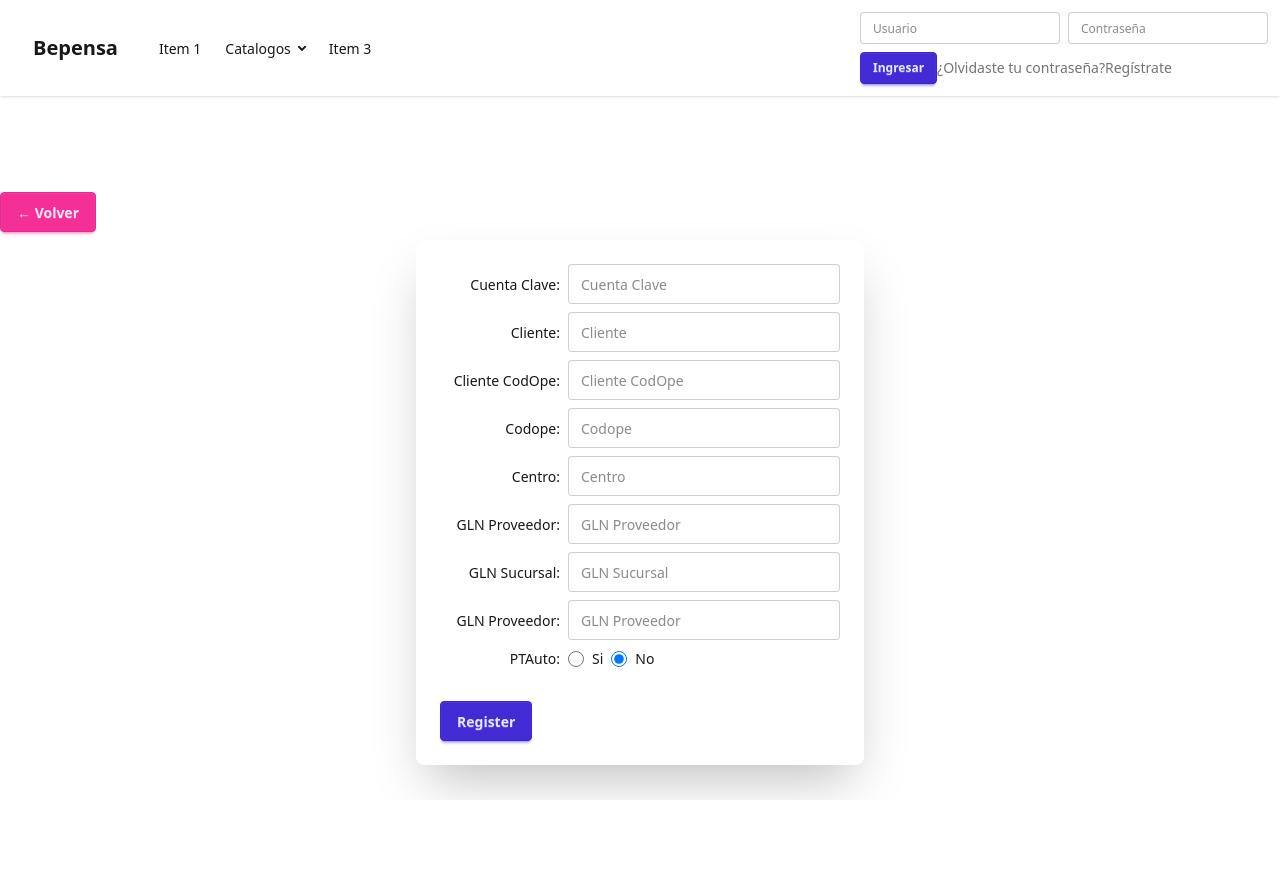
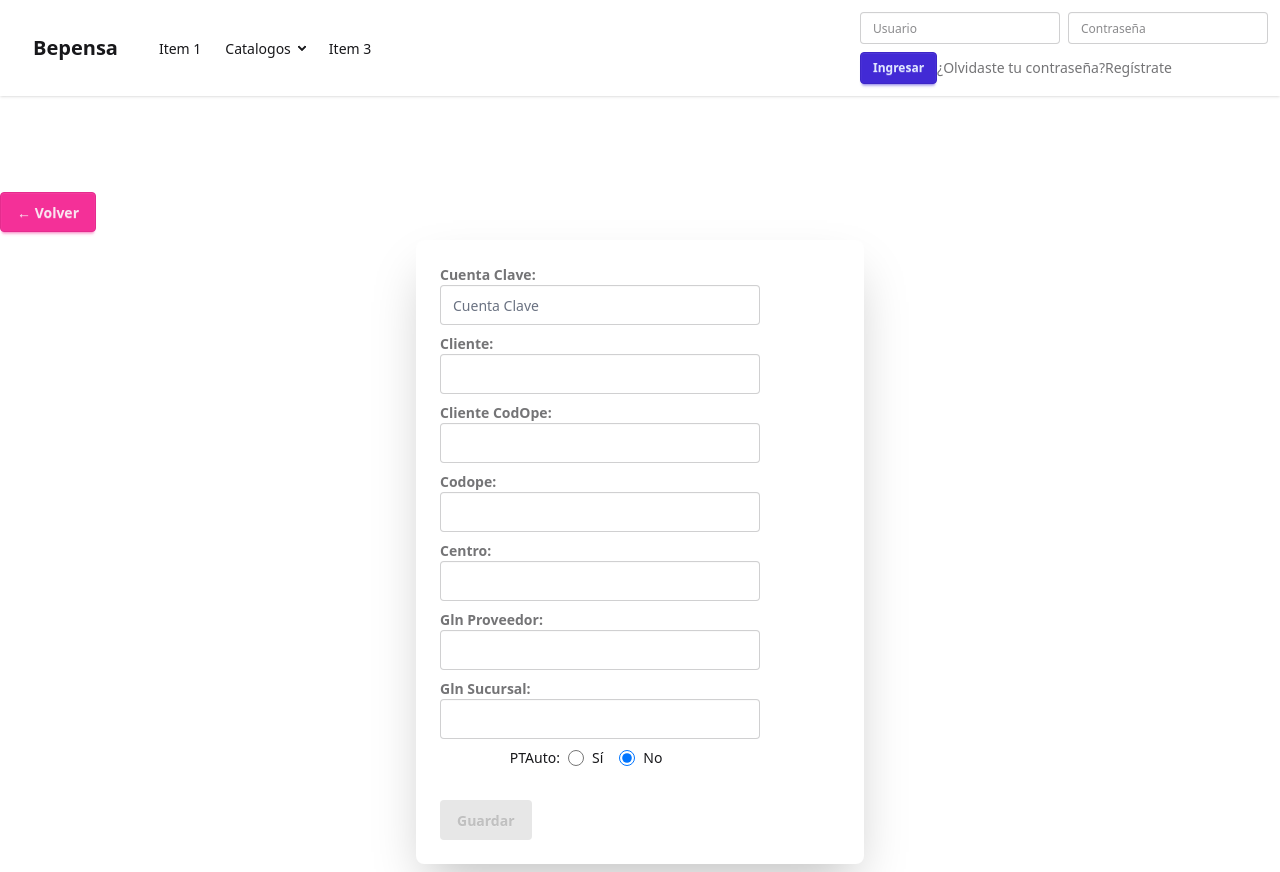
Before and after one commit to jeangelg/client, an Angular app: page /pedido-sugerido-clientes/new-pedido-sugerido-cliente in a window 1280 px wide. Before the commit the page ends 800 px from the top, so only its background shows below. Built offline with nearby package versions, Linux system fonts and the light colour scheme; no server answers.

Commit message:
New pedido sugerido cliente
Se agrego un input text reutilizable para evitar boiler plate

```diff
--- a/src/features/pedidos/new-pedido-sugerido-cliente/new-pedido-sugerido-cliente.html
+++ b/src/features/pedidos/new-pedido-sugerido-cliente/new-pedido-sugerido-cliente.html
@@ -5,65 +5,51 @@
 <div class="flex justify-center items-center p-2">
 
     <div class="card bg-base-100 w-full max-w-md shrink-0 shadow-2xl">
-        <form class="card-body">
+        <form [formGroup]="nuevoPedidoForm" class="card-body">
 
-                <div class="form-control flex items-center space-x-2">
-                    <label class="w-30 text-right">Cuenta Clave:</label>
-                    <input type="text" placeholder="Cuenta Clave" class="input input-bordered flex-1" required />
-                </div>
+        <app-input-text  label="Cuenta Clave:" placeHolder="Cuenta Clave" formControlName="cuentaClave"  type="text"/>
 
-                <div class="form-control flex items-center space-x-2">
-                    <label class="w-30 text-right">Cliente:</label>
-                    <input type="text" placeholder="Cliente" class="input input-bordered flex-1" required />
-                </div>
+        <app-input-text  label="Cliente:" formControlName="cliente" type="text"/>
 
-                <div class="form-control flex items-center space-x-2">
-                    <label class="w-30 text-right">Cliente CodOpe:</label>
-                    <input type="text" placeholder="Cliente CodOpe" class="input input-bordered flex-1" required />
-                </div>
+        <app-input-text  label="Cliente CodOpe:" formControlName="clienteCodOpe" type="text"/>
 
-                <div class="form-control flex items-center space-x-2">
-                    <label class="w-30 text-right">Codope:</label>
-                    <input type="text" placeholder="Codope" class="input input-bordered flex-1" required />
-                </div>
+        <app-input-text  label="Codope:" formControlName="codope" type="text"/>
 
-                <div class="form-control flex items-center space-x-2">
-                    <label class="w-30 text-right">Centro:</label>
-                    <input type="text" placeholder="Centro" class="input input-bordered flex-1" required />
-                </div>
+        <app-input-text  label="Centro:" formControlName="centro" type="text"/>
 
-                <div class="form-control flex items-center space-x-2">
-                    <label class="w-30 text-right">GLN Proveedor:</label>
-                    <input type="text" placeholder="GLN Proveedor" class="input input-bordered flex-1" required />
-                </div>
+        <app-input-text  label="Gln Proveedor:" formControlName="glnProveedor" type="text"/>
 
-                <div class="form-control flex items-center space-x-2">
-                    <label class="w-30 text-right">GLN Sucursal:</label>
-                    <input type="text" placeholder="GLN Sucursal" class="input input-bordered flex-1" required />
-                </div>
-
-                <div class="form-control flex items-center space-x-2">
-                    <label class="w-30 text-right">GLN Proveedor:</label>
-                    <input type="text" placeholder="GLN Proveedor" class="input input-bordered flex-1" required />
-                </div>
-
+        <app-input-text  label="Gln Sucursal:" formControlName="glnSucursal" type="text"/>
 
       <div class="form-control flex items-center space-x-2">
         <label class="w-30 text-right">PTAuto:</label>
-                    <div class="flex items-center">
-                        <input  id="disabled-radio-1" type="radio" value="" name="disabled-radio" class="w-4 h-4">
-                        <label for="disabled-radio-1" class="ms-2 text-sm">Si</label>
-                    </div>
+        <div class="flex items-center space-x-4">
+          <label class="flex items-center">
+            <input
+              type="radio"
+              class="w-4 h-4"
+              value="si"
+              formControlName="ptAuto"
+            />
+            <span class="ms-2 text-sm">Sí</span>
+          </label>
 
-                    <div class="flex items-center">
-                        <input checked id="disabled-radio-2" type="radio" value="" name="disabled-radio" class="w-4 h-4">
-                        <label for="disabled-radio-2" class="ms-2 text-sm">No</label>
+          <label class="flex items-center">
+            <input
+              type="radio"
+              class="w-4 h-4"
+              value="no"
+              formControlName="ptAuto"
+            />
+            <span class="ms-2 text-sm">No</span>
+          </label>
         </div>
       </div>
 
-
       <div class="form-control mt-6">
-                <button class="btn btn-primary">Register</button>
+        <button class="btn btn-primary" type="submit" [disabled]="nuevoPedidoForm.invalid">
+          Guardar
+        </button>
       </div>
         </form>
     </div>
--- a/src/features/pedidos/new-pedido-sugerido-cliente/new-pedido-sugerido-cliente.ts
+++ b/src/features/pedidos/new-pedido-sugerido-cliente/new-pedido-sugerido-cliente.ts
@@ -1,16 +1,39 @@
-import { Component, inject } from '@angular/core';
+import { Component, inject, OnInit } from '@angular/core';
+import {FormGroup, FormControl, ReactiveFormsModule, FormBuilder, Validators} from '@angular/forms';
 import { Router } from '@angular/router';
+import { InputText } from '../../../shared/input-text/input-text';
 
 @Component({
   selector: 'app-new-pedido-sugerido-cliente',
-  imports: [],
+  imports: [ReactiveFormsModule,InputText],
   templateUrl: './new-pedido-sugerido-cliente.html',
   styleUrl: './new-pedido-sugerido-cliente.css'
 })
-export class NewPedidoSugeridoCliente {
+export class NewPedidoSugeridoCliente implements OnInit {
+
+  private formBuilder = inject(FormBuilder)
+  protected nuevoPedidoForm : FormGroup = new FormGroup({});
+  private router = inject(Router);
+
+  ngOnInit(): void {
+    this.iniciaFormulario();
+  }
+
+  iniciaFormulario(){
+    this.nuevoPedidoForm = new FormGroup({
+    cuentaClave: new FormControl('', Validators.required),
+    cliente: new FormControl('', Validators.required),
+    clienteCodOpe: new FormControl('', Validators.required),
+    codope: new FormControl('', Validators.required),
+    centro: new FormControl('', Validators.required),
+    glnProveedor: new FormControl('', Validators.required),
+    glnSucursal: new FormControl('', Validators.required),
+    ptAuto: new FormControl('no')
+  });
 
 
-private router = inject(Router);
+  }
+
 
   volver() {
     this.router.navigate(['/pedido-sugerido-clientes']);
--- /dev/null
+++ b/src/shared/input-text/input-text.html
@@ -0,0 +1,39 @@
+<!-- <div class="form-control flex items-center space-x-2">
+    <label class="w-30 text-right">{{label()}}</label>
+    <input
+    [type]="type()"
+    [placeholder]="placeHolder()"
+    [formControl]="control"
+    class="input input-bordered flex-1  placeholder-gray-500"
+    [class.input-error]="control.invalid && control.touched"
+    [class.input-success]="control.valid && control.touched"
+    />
+
+    @if (control.hasError('required') &&  control.touched) {
+        <div class="validatio-hint text-error text-xs">
+            {{label()}} es requerido
+        </div>
+    }
+</div>
+
+ -->
+
+ <div class="form-control flex flex-col">
+  <label class="label font-semibold">
+    <span class="label-text">{{ label() }}</span>
+  </label>
+  <input
+    [type]="type()"
+    [placeholder]="placeHolder()"
+    [formControl]="control"
+    class="input input-bordered placeholder-gray-500 validator"
+     [class.input-error]="control.invalid && control.touched"
+    [class.input-success]="control.valid && control.touched"
+  />
+
+  @if(control.hasError('required') &&  control.touched) {
+    <div class="validatio-hint text-error text-xs">
+            {{label()}} es requerido
+        </div>
+  }
+ </div>
--- /dev/null
+++ b/src/shared/input-text/input-text.ts
@@ -0,0 +1,33 @@
+import { CommonModule } from '@angular/common';
+import { Component, Input, input, Self } from '@angular/core';
+import { ControlValueAccessor, FormControl, FormGroup, NgControl, ReactiveFormsModule } from '@angular/forms';
+
+@Component({
+  selector: 'app-input-text',
+  imports: [CommonModule, ReactiveFormsModule],
+  templateUrl: './input-text.html',
+  styleUrl: './input-text.css'
+})
+export class InputText implements ControlValueAccessor{
+
+  label = input<string>('');
+   type = input<string>('text');
+   placeHolder = input<string>('');
+
+constructor (@Self() public ngControl :NgControl ) {
+  this.ngControl.valueAccessor = this;
+}
+
+  writeValue(obj: any): void {
+  }
+  registerOnChange(fn: any): void {
+  }
+  registerOnTouched(fn: any): void {
+  }
+
+
+  get control() : FormControl {
+    return this.ngControl.control as FormControl;
+  }
+
+}
```
Also changed, not shown: src/shared/input-text/input-text.css (added). Lines whose indentation alone changed are shown as unchanged.
